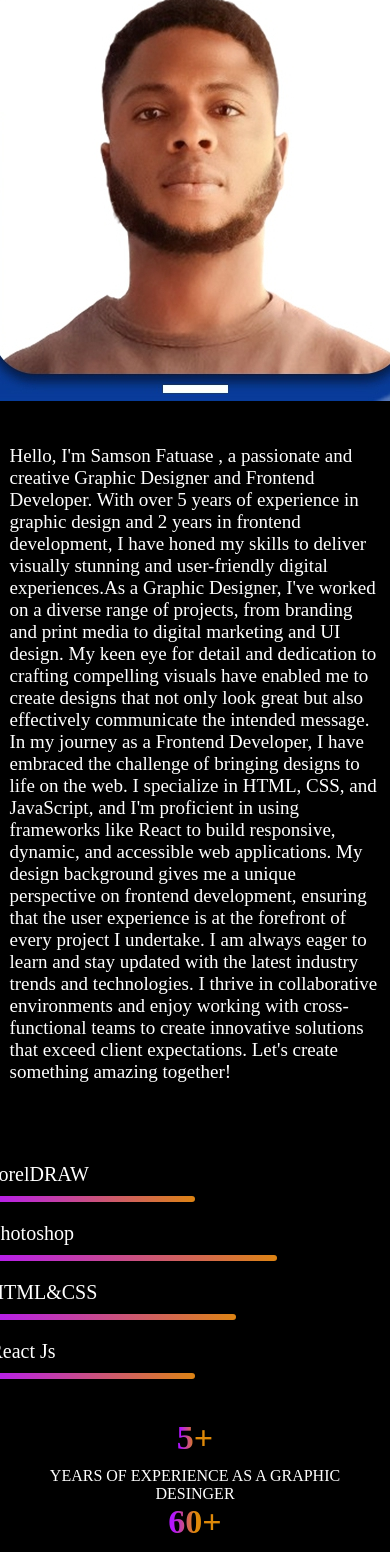
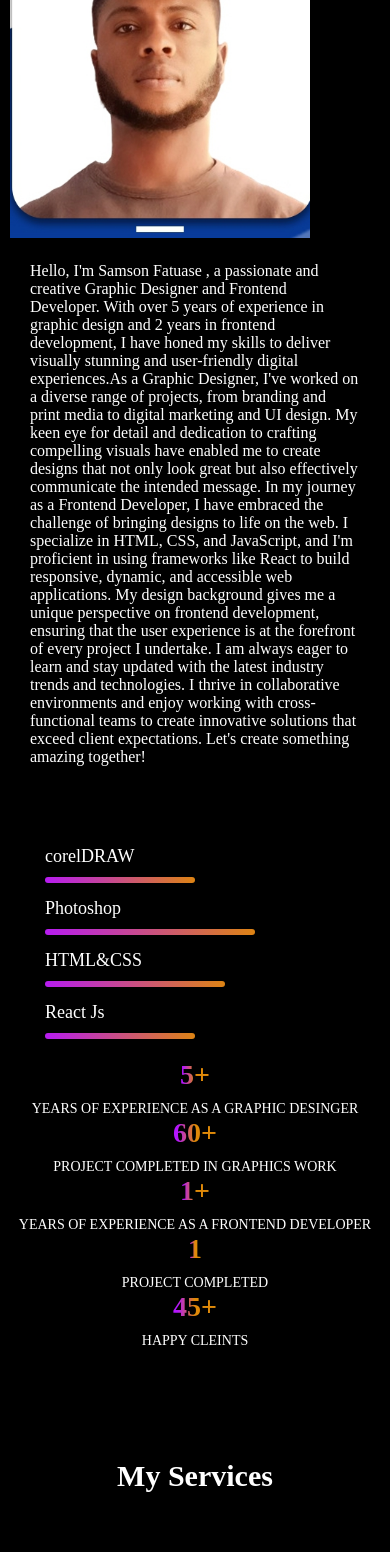
Before and after one commit to samsonfatuase/myportfolio, a React (Vite) app: page / in a window 390 px wide. Shown: the part 1720-3272 px from the top of the page. Built offline with nearby package versions, Linux system fonts and the light colour scheme.

Commit message:
remove some css

```diff
--- a/src/Components/About/About.css
+++ b/src/Components/About/About.css
@@ -51,7 +51,7 @@
 }
 
 .about-skill p {
-    min-width: 150px;
+    min-width: 300px;
     font-size: 24px;
     font-weight: 500;
 }
@@ -59,7 +59,7 @@
 .about-skill hr {
     outline: none;
     border: none;
-    width: 50%;
+    width: 20%;
     height: 8px;
     border-radius: 50px;
     background: linear-gradient(264deg, #DF8908 -5.09%, #b415ff 106.28%);
@@ -70,6 +70,11 @@
     width: 100%;
     justify-content: space-around;
     margin-bottom: 80px;
+}
+
+.about-left img{
+    width: 300px;
+
 }
 
 .about-achievement {
@@ -92,6 +97,7 @@
 .about-achievement p {
     font-size: 22px;
     font-weight: 500;
+
 }
 
 .about-skill:hover {
@@ -138,6 +144,7 @@
 
     .about-skill hr {
         height: 6px;
+        width: 30%;
     }
 
     .about-achievements {
@@ -156,11 +163,15 @@
     }
 }
 
-@media (max-width: 320px) {
+@media (max-width: 480px) {
     .about {
         gap: 20px;
         margin: 30px 10px;
         align-items: center;
+    }
+
+    .about-left img{
+        width: 300px;
     }
 
     .about-title h1 {
@@ -179,6 +190,12 @@
         gap: 15px;
     }
 
+    .about-skill{
+        /* width: 150px; */
+        align-content: center;
+        justify-content: center;
+    }
+
     .about-skill p {
         font-size: 18px;
         align-items: center;
@@ -187,7 +204,7 @@
 
     .about-skill hr {
         height: 6px;
-        width: 40%;
+        /* width: 40%; */
     }
 
     .about-achievement h1 {
--- a/src/Components/Contact/Contact.css
+++ b/src/Components/Contact/Contact.css
@@ -115,7 +115,7 @@
     }
     .contact-title h1{
         padding: 0;
-        font: 50px;
+        font-size: 30px;
         font-weight: 600;
     }
 
@@ -123,7 +123,7 @@
     flex-direction: column;
    }
    .contact-left h1{
-    font-size: 54px;
+    font-size: 32px;
    }
     .contact-left p{
         font-size: 18px;
--- a/src/Components/Mywork/Mywork.css
+++ b/src/Components/Mywork/Mywork.css
@@ -63,14 +63,14 @@ transition: 0.3s;
 
 @media (max-width:768px){
     .mywork{
-        align-items: start;
+        align-items: center;
         gap: 50px;
         margin: 50px 70px;
     }
 
     .mywork-title h1{
         padding: 0;
-        font-size: 50px;
+        font-size: 30px;
         font-weight: 600;
     }
     .mywork-container {
--- a/src/Components/Services/Services.css
+++ b/src/Components/Services/Services.css
@@ -71,7 +71,7 @@
     }
     .services-title h1{
         padding: 0;
-        font-size: 50px;
+        font-size: 30px;
     }
     .service-item{
         gap: 20px;
@@ -88,5 +88,10 @@
     .service-container{
         grid-template-columns: 1fr 1fr;
         gap: 30px;
+        padding-left: 20%;
+
+        align-items: center;
+        justify-items: center;
+        justify-content: center;
     }
 }
```
